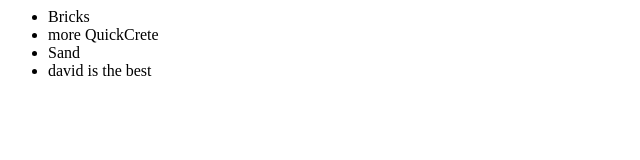
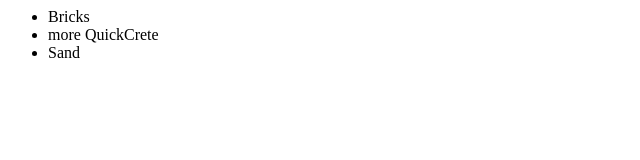
Before and after one commit to DavidJHaddad/TestDJH, a plain HTML site: page index.html in a window 1280 px wide. Shown: the whole page, without its empty margins (0-640 px from the left). Drawn offline with Linux system fonts and the light colour scheme.

Commit message:
removed weird thing

```diff
--- a/index.html
+++ b/index.html
@@ -5,7 +5,6 @@
 				<li>Bricks</li>
 				<li>more QuickCrete</li>
 				<li>Sand</li>
-                <li>david  is the best</li>
 			</ul>
 		</div>
 	</body>
```
